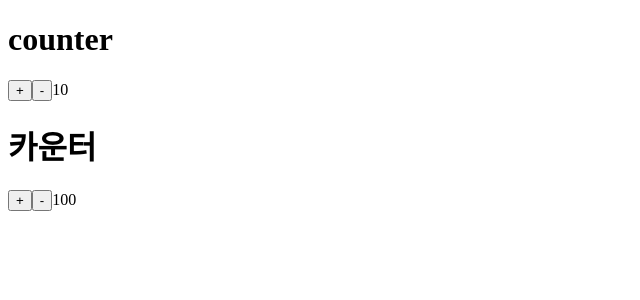
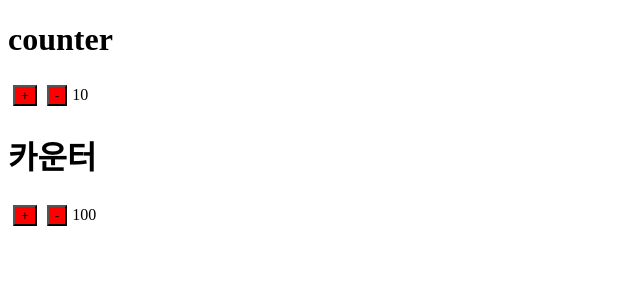
Before and after one commit to egoingsb/lg-cns-react-25-3-6, a React (Vite) app: page / in a window 1280 px wide. Shown: the top 300 px of the page, without its empty margins (0-640 px from the left). Built offline with nearby package versions, Linux system fonts and the light colour scheme.

Commit message:
인라인 방식으로 css를 적용하려면 style props를 사용한다. style props의 값은 객체다. 객체의 키는 camelCase로 작성하고, 값은 문자열이다.

```diff
--- a/src/App.tsx
+++ b/src/App.tsx
@@ -7,11 +7,19 @@ function Counter({ title, initValue }: { title: string; initValue: number }) {
         setValue(value + 1);
     };
     const down = () => setValue(value - 1);
+    const style = {
+        margin: "5px",
+        backgroundColor: "red",
+    };
     return (
         <>
             <h1>{title}</h1>
-            <button onClick={up}>+</button>
-            <button onClick={down}>-</button>
+            <button onClick={up} style={style}>
+                +
+            </button>
+            <button onClick={down} style={style}>
+                -
+            </button>
             {value}
         </>
     );
```
